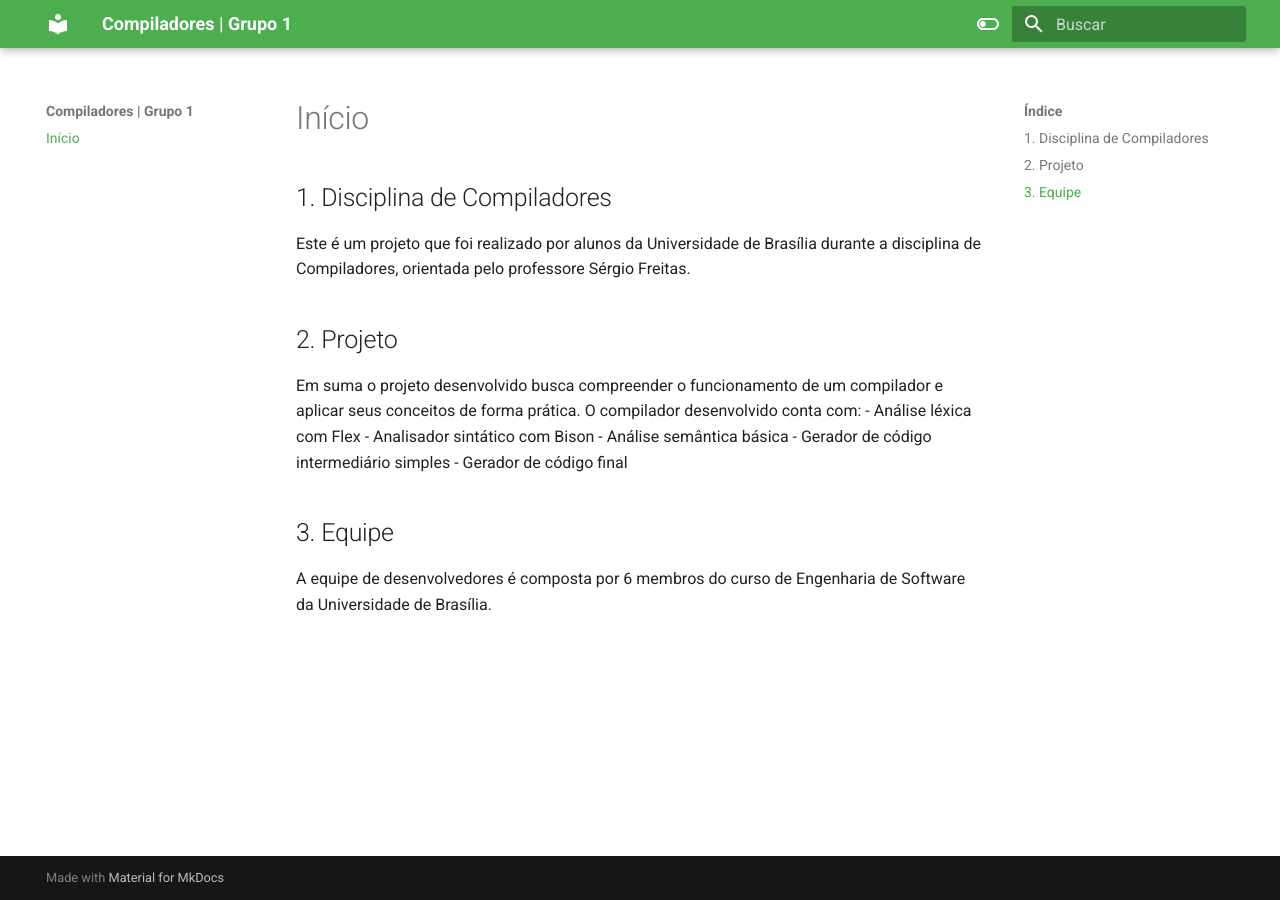
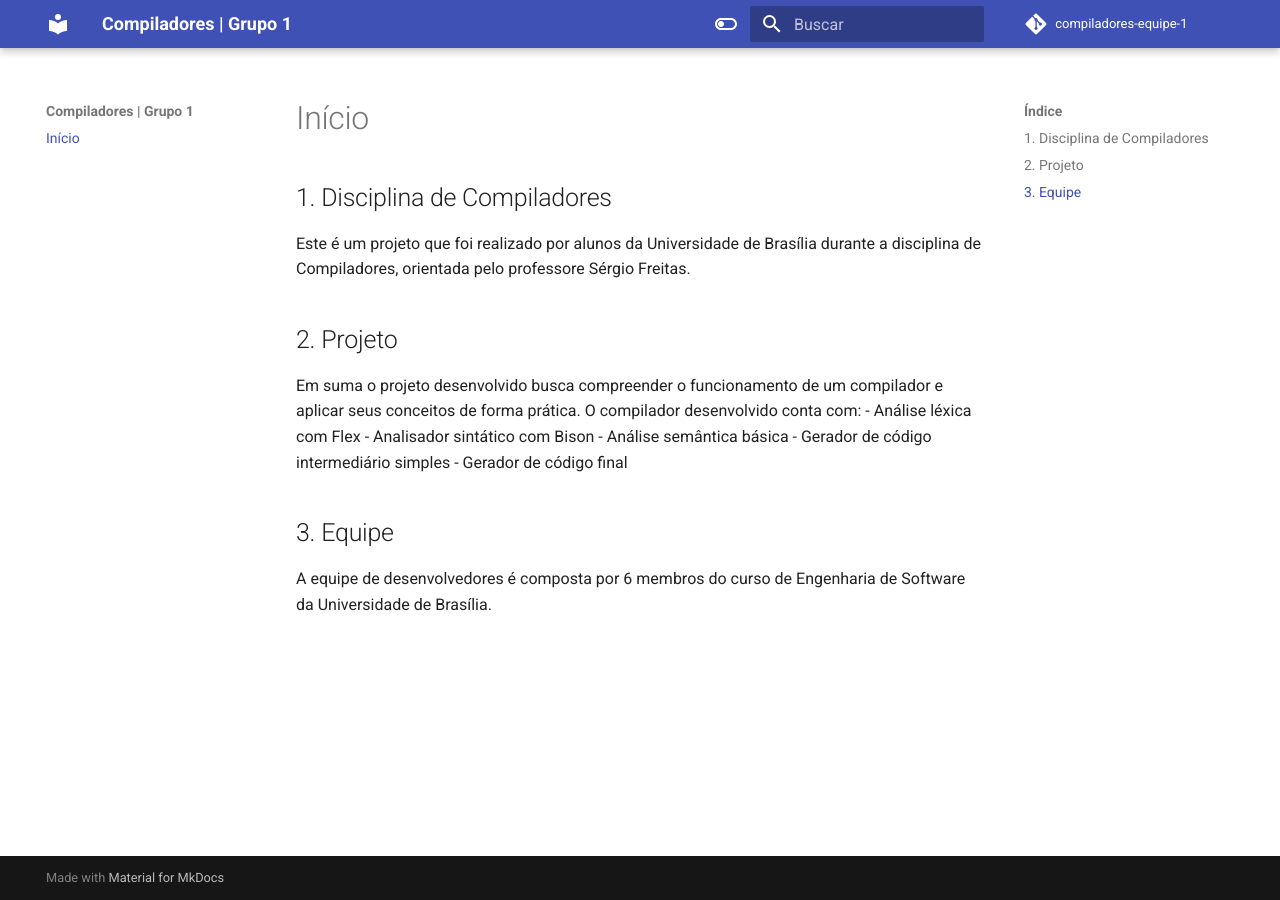
Before and after one commit to brunna-martins/compiladores-equipe-1, an MkDocs documentation site: the page built from docs/docs/index.md, in a window 1280 px wide. Built offline with MkDocs 1.6.1 and Material for MkDocs 9.7.7, drawn with Linux system fonts in a browser that asks for light colours.

Commit message:
docs: config do deploy

```diff
--- a/docs/mkdocs.yml
+++ b/docs/mkdocs.yml
@@ -1,12 +1,10 @@
 site_name: Compiladores | Grupo 1
 
-# repo_name: "2024.2-T03-CafeDoSitio"
-# repo_url: https://github.com/mdsreq-fga-unb/2024.2-T03-CafeDoSitio
+repo_name: "compiladores-equipe-1"
+repo_url: https://github.com/2025.1-T01-G01-Compiladores
 
 nav:
   - Início: index.md
-
-
 
 theme:
   name: material
@@ -22,20 +20,17 @@ theme:
 
   palette:
     - scheme: default
-      primary: 'green'
-      accent: 'lime'
+      primary: ''
       toggle:
         icon: material/toggle-switch-off-outline
         name: Switch to dark mode
 
     - scheme: slate
-      primary: 'green'
-      accent: 'lime'
+      primary: ''
       toggle:
         icon: material/toggle-switch
         name: Switch to light mode
 
   highlightjs: true
 
-extra_css:
-  - stylesheets/styles.css
+site_dir: site
```
Also changed, not shown: docs/.github/workflows/deploy.yml (added).
